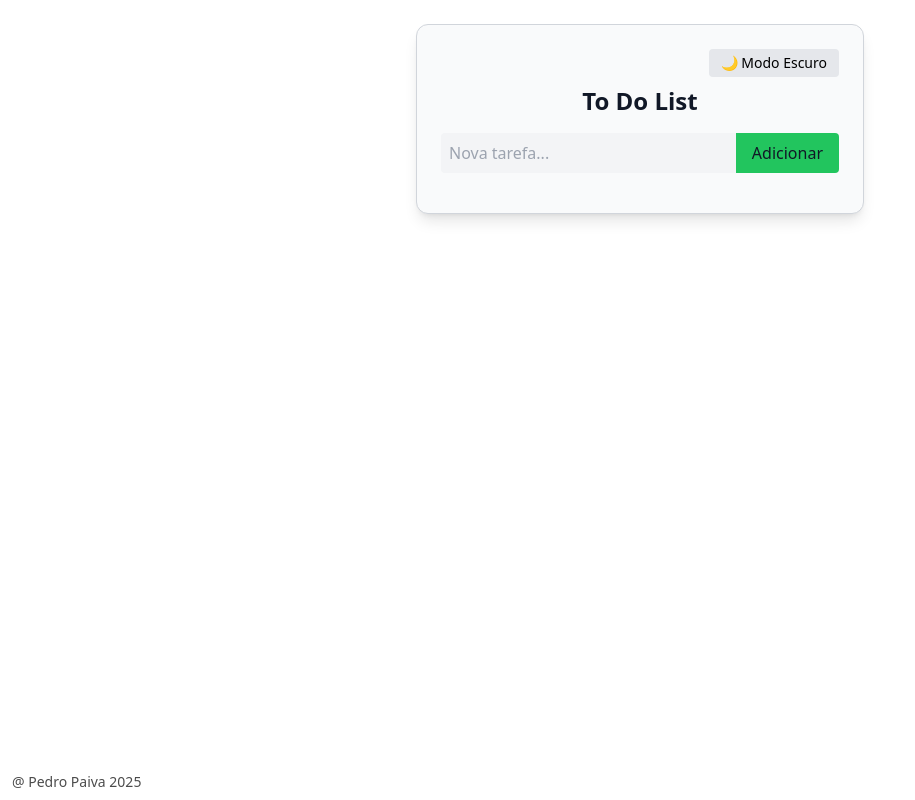
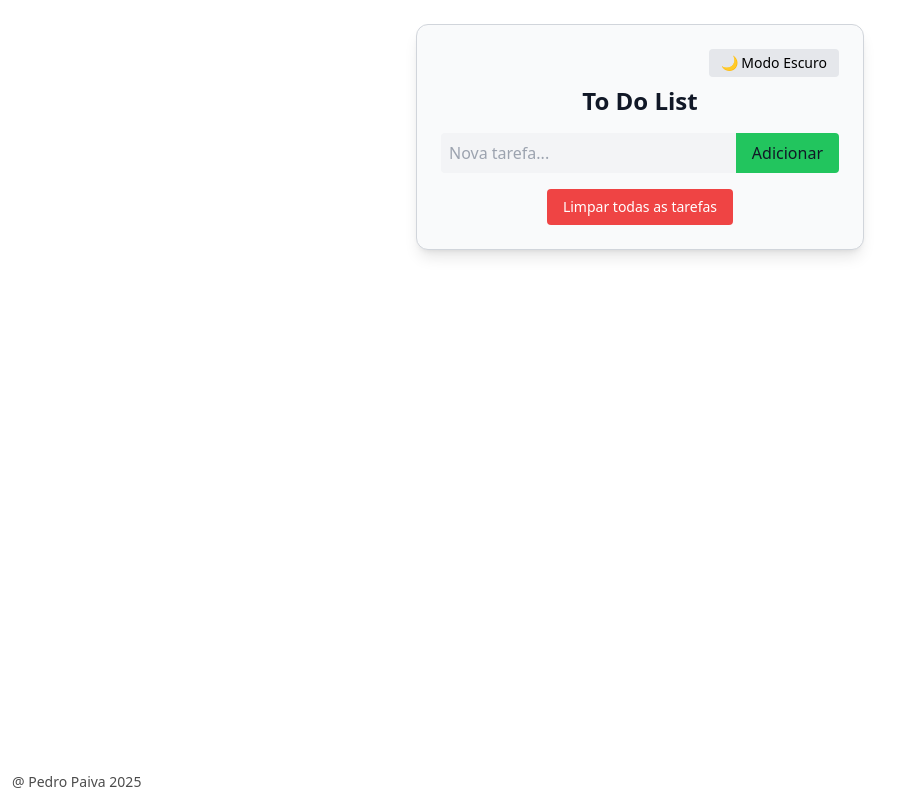
Before and after one commit to pedropaivaf/To-Do-List, a React (Vite) app: page / in a window 1280 px wide. Shown: the whole page, without its empty margins (0-915 px from the left). Built offline with nearby package versions, Linux system fonts and the light colour scheme.

Commit message:
adicionado botao de remover todas as tarefas

```diff
--- a/src/components/TodoApp.jsx
+++ b/src/components/TodoApp.jsx
@@ -46,6 +46,10 @@ export default function TodoApp() {
         const newTasks = [...tasks];
         newTasks[index].text = newText;
         setTasks(newTasks);
+    }
+
+    function clearTasks() {
+        setTasks([]);
     }
 
     return (
@@ -132,6 +136,14 @@ export default function TodoApp() {
                         ))}
                     </AnimatePresence>
                 </ul>
+                <div className="flex justify-center mt-4">
+                    <button
+                        onClick={clearTasks}
+                        className="bg-red-500 hover:bg-red-600 text-white text-sm px-4 py-2 rounded transition"
+                    >
+                        Limpar todas as tarefas
+                    </button>
+                </div>
             </motion.div>
         </div>
     );
```
